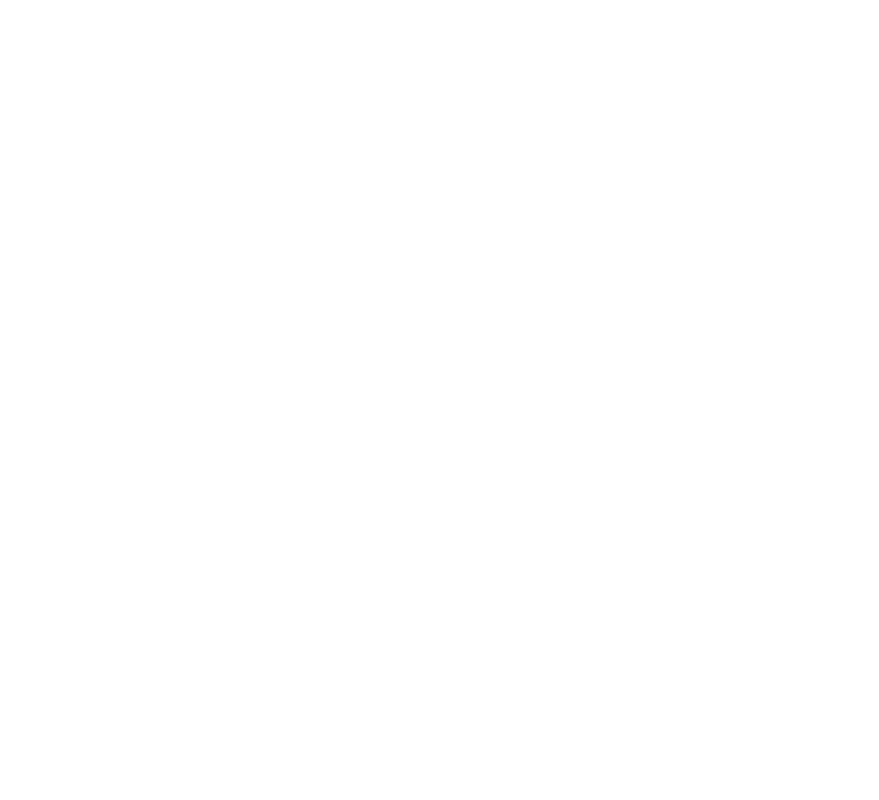
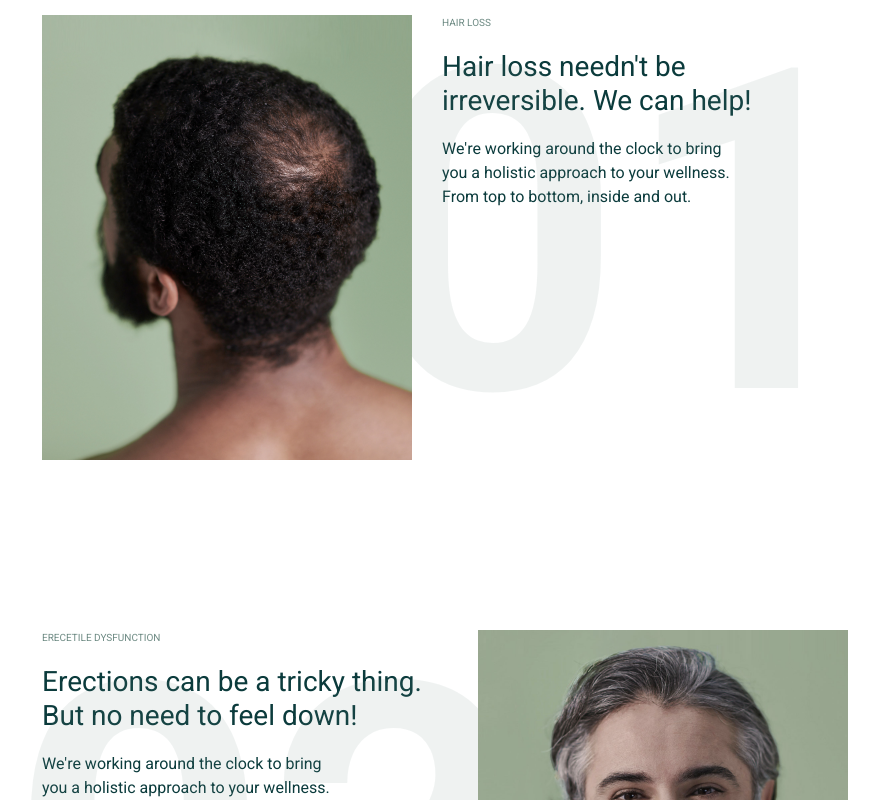
Before and after one commit to ppozniak/health-quiz, a Next.js app: page / in a window 1280 px wide. Shown: the part 1040-1840 px from the top of the page, without its empty margins (195-1074 px from the left). Before the commit the page ends 873 px from the top, so only its background shows below. Built offline with nearby package versions, Linux system fonts and the light colour scheme.

Commit message:
Section list component

```diff
--- a/src/app/page.tsx
+++ b/src/app/page.tsx
@@ -4,6 +4,29 @@ import Image from "next/image";
 import feelsGoodMan from "@public/feels-good-man.png";
 import logo from "@public/logo.png";
 import Hero from "@/components/hero";
+import SectionList, { SectionListItem } from "@/components/section-list";
+
+import balding from "@public/balding.png";
+import manSmiling from "@public/smile.png";
+
+// @TODO: prettier import order plugin
+
+const ITEMS: SectionListItem[] = [
+  {
+    title: "Hair loss",
+    heading: "Hair loss needn't be irreversible. We can help!",
+    description:
+      "We're working around the clock to bring you a holistic approach to your wellness. From top to bottom, inside and out.",
+    imgSrc: balding,
+  },
+  {
+    title: "Erecetile dysfunction",
+    heading: "Erections can be a tricky thing. But no need to feel down!",
+    description:
+      "We're working around the clock to bring you a holistic approach to your wellness. From top to bottom, inside and out.",
+    imgSrc: manSmiling,
+  },
+] as const;
 
 export default function Home() {
   return (
@@ -40,12 +63,9 @@ export default function Home() {
       </Hero>
 
       <section>
-        Lorem ipsum dolor sit amet consectetur, adipisicing elit. Ipsa aliquid
-        temporibus nihil blanditiis accusantium ratione obcaecati minus tenetur
-        culpa a labore tempora cupiditate quos commodi harum nemo, iste eos
-        tempore doloribus. Ratione asperiores magni nisi quisquam eius ea,
-        veritatis praesentium doloribus ex at facilis totam error commodi
-        obcaecati distinctio quo.
+        <h2 className="my-4 text-center text-lg">What we can help with</h2>
+
+        <SectionList items={ITEMS} />
       </section>
     </main>
   );
--- /dev/null
+++ b/src/components/section-list/index.tsx
@@ -0,0 +1,47 @@
+import Image, { ImageProps } from "next/image";
+
+import "./styles.css";
+
+export type SectionListItem = {
+  title: string;
+  heading: string;
+  description: string;
+  imgSrc: ImageProps["src"];
+};
+
+type SectionListProps = {
+  items: SectionListItem[];
+};
+
+export default function SectionList({ items }: SectionListProps) {
+  return (
+    <ol className="section-list">
+      {items.map(({ title, heading, description, imgSrc }) => (
+        <li
+          key={title}
+          className="section-list__item group mx-auto mb-2 max-w-[370px] pb-2 md:max-w-none md:py-4"
+        >
+          <div className="container group-even:flex-row-reverse md:relative md:flex md:gap-2 lg:max-w-[870px]">
+            <div className="relative z-10 mx-auto mb-1 flex-shrink-0 md:m-0">
+              <Image
+                width={370}
+                height={445}
+                className=""
+                alt=""
+                src={imgSrc}
+              />
+            </div>
+
+            <div className="max-w-prose text-balance">
+              <h3 className="text-blueSmoke section-list__title mb-1 text-xs uppercase">
+                {title}
+              </h3>
+              <p className="text-md mb-1">{heading}</p>
+              <p className="">{description}</p>
+            </div>
+          </div>
+        </li>
+      ))}
+    </ol>
+  );
+}
--- /dev/null
+++ b/src/components/section-list/styles.css
@@ -0,0 +1,17 @@
+.section-list {
+  counter-reset: section-list;
+}
+
+.section-list__item {
+  counter-increment: section-list;
+}
+
+.section-list__title::before {
+  content: counter(section-list, decimal-leading-zero);
+  line-height: 1;
+  @apply mr-1;
+  @apply md:absolute md:bottom-0 md:m-0 md:text-[300px] md:font-bold md:opacity-10;
+  @apply lg:text-[450px];
+  @apply lg:group-odd:right-0;
+  @apply lg:group-even:left-0;
+}
--- a/tailwind.config.ts
+++ b/tailwind.config.ts
@@ -15,11 +15,12 @@ const config: Config = {
       "1": "20px",
       "2": "30px",
       "3": "36px",
+      "4": "70px",
     },
     fontSize: {
       xl: ["5.625rem", "1"],
-      lg: "2.5rem",
-      md: "1.75rem",
+      lg: ["2.5rem", "1.1"],
+      md: ["1.75rem", "1.2"],
       base: "1.125rem",
       sm: "1rem",
       xs: "0.625rem",
@@ -27,6 +28,7 @@ const config: Config = {
     colors: {
       green: "#0B3B3C",
       olive: "#A5B8A0",
+      blueSmoke: "#6D8A83",
       lightOlive: "#E8EFE9",
       crimson: "#7E0707",
       crimsonDark: "#710606",
```
Also changed, not shown: public/balding.png (added), public/smile.png (added).
